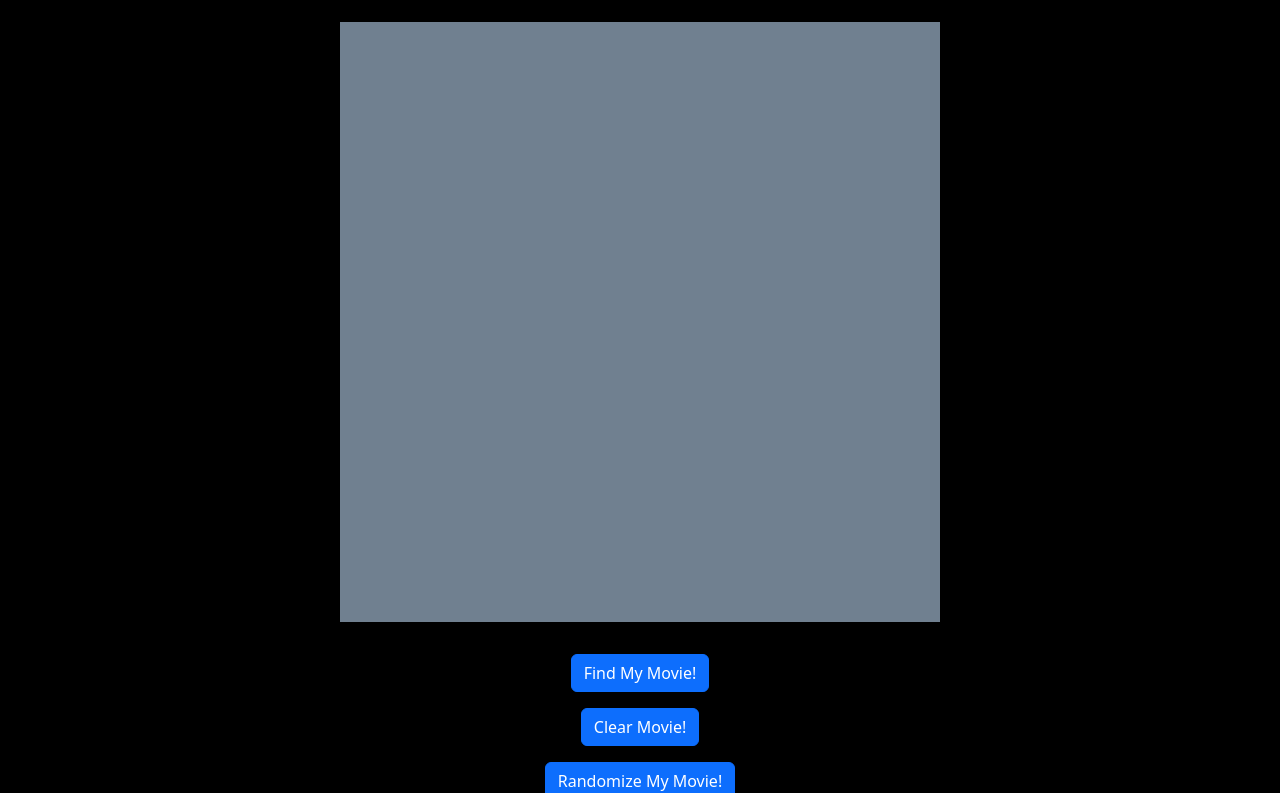
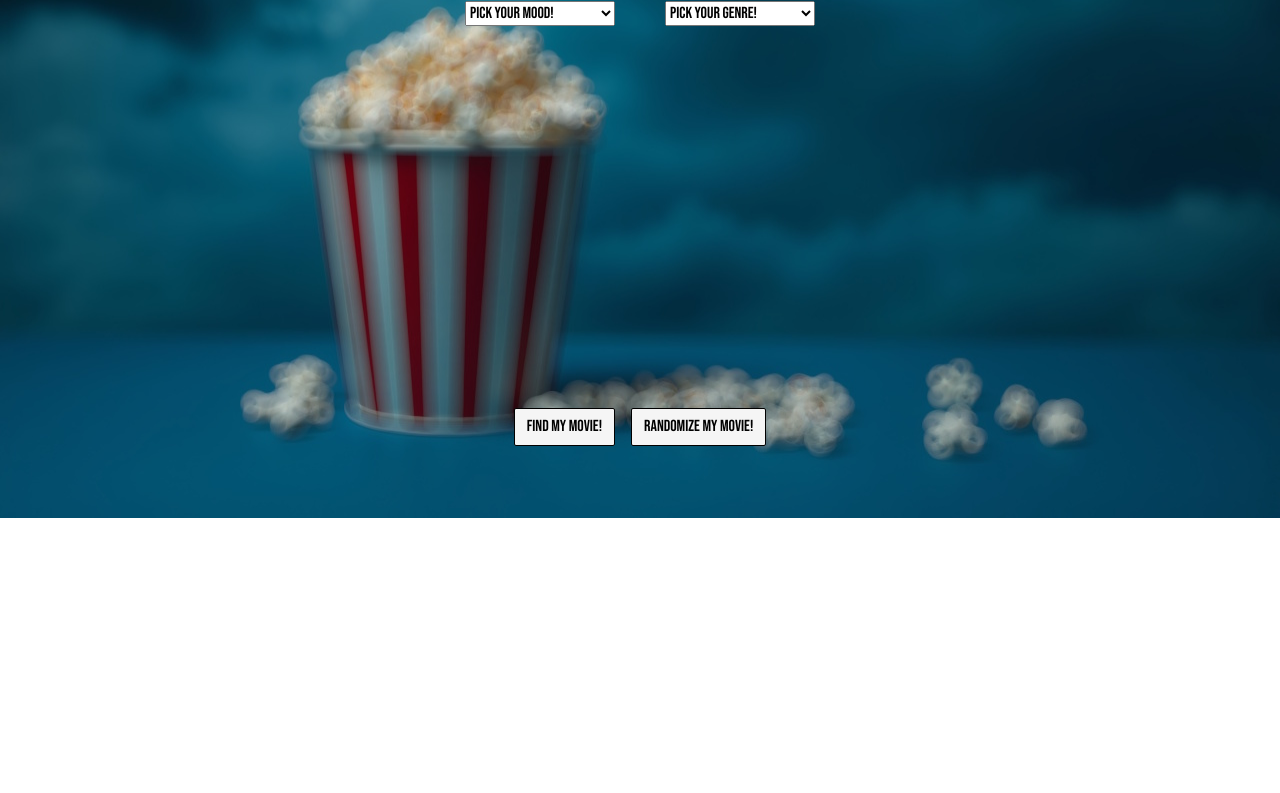
Before and after one commit to Rabbsen/the-movie-generator, a plain HTML site: page index.html in a window 1280 px wide. Shown: the part 157-950 px from the top of the page. After the commit the page ends 800 px from the top, so only its background shows below. Drawn offline with nearby package versions, Linux system fonts and the light colour scheme.

Commit message:
added more styling and fix to html,css

```diff
--- a/assets/css/style.css
+++ b/assets/css/style.css
@@ -1,10 +1,27 @@
+/* google Fonts */
+
+.bebas-neue-regular {
+  font-family: "Bebas Neue", sans-serif;
+  font-weight: 400;
+  font-style: normal;
+}
 
 body {
-    background-color: black;
+    background-image: url('../images/popcorn3.jpg');
+    font-family: "Bebas Neue", sans-serif;
+    background-size:cover;
+    background-position: center;
+    background-repeat:no-repeat;
+    height:100%;
+    text-shadow: 2px 5px 5px black;
+
 }
 
 .header {
-    color:slategray;
+    color:whitesmoke;
+    height:100px;
+    font-size:100px;
+    padding:50px;
 }
 
 .divbox {
@@ -19,20 +36,41 @@ body {
 .buttonbox {
     display:flex;
     justify-content: center;
-    flex-direction:column;
-    align-items:center;
+    flex-direction:row;
 }
 
 .diverino {
-    width:600px;
-    height:600px;
-    background-color: slategrey;
+    width:100%;
+    max-width:600px;
+    min-height:300px;
     justify-content:center;
     align-items:center;
 }
 
+#movieDisplay {
+    max-width:600px;
+    width:100%;
+    max-height:600px;
+    justify-content:center;
+    align-items:center;
+    padding:15px;
+    color:whitesmoke;
+    letter-spacing: 1.5px;
+}
+#movieDisplay p {
+    font-size:larger;
+}
+
 .buttonbox > .btn {
     margin:0.5em;
+    background-color:whitesmoke;
+    color:black;
+    border-color:black;
+    border-radius: 2px;
+}
+
+.btn:hover {
+    background-color:grey;
 }
 
 /* styling regarding the Options section */
@@ -46,13 +84,13 @@ body {
     display: flex;
     width:150px;
     height:25px;
+    margin-left:50px;
 }
 .optdiv {
     display:flex;
     flex-direction:row;
     justify-content: center;
-    padding:25px;
-    justify-content: space-evenly;
+    padding:50px;
 }
 
 /* --------------------------------------------- */
--- a/assets/js/script.js
+++ b/assets/js/script.js
@@ -10,8 +10,10 @@ const genreSelect =
 document.getElementById("genre");
 const findMovie =
 document.getElementById("findMovie");
-const movieDispaly =
+const movieDisplay =
 document.getElementById("movieDisplay");
+const randomMovie =
+document.getElementById("randomMovie");
 
 //Matching mood+genre
 
@@ -22,6 +24,9 @@ function getMatch(mood, genre) {
         return "Romance";
     if (mood === "Happy" && genre === "Romantic")
         return "romance";
+    if (mood === "" && genre === "")
+        return "random";
+
 
     return genre;
 }
@@ -74,7 +79,7 @@ findMovie.addEventListener("click", async () => {
 
         ${detailsData.Poster && detailsData.Poster !== "N/A" ?
             `<img src="${detailsData.Poster}" alt="Poster for ${detailsData.Title}"
-            style="max-width:400px;" style="max-heigth:400px;">`
+            style="max-width:400px;max-height:300px;object-fit:contain;">`
                 : ""
         }`;
     } catch (error) {
--- a/index.html
+++ b/index.html
@@ -11,10 +11,14 @@
         <link href="https://cdn.jsdelivr.net/npm/bootstrap@5.3.8/dist/css/bootstrap.min.css" rel="stylesheet" integrity="sha384-sRIl4kxILFvY47J16cr9ZwB07vP4J8+LH7qKQnuqkuIAvNWLzeN8tE5YBujZqJLB" crossorigin="anonymous">
         <!-- link for styling -->
         <link rel="stylesheet" href="assets/css/style.css">
+        <!-- Google Font -->
+        <link rel="preconnect" href="https://fonts.googleapis.com">
+        <link rel="preconnect" href="https://fonts.gstatic.com" crossorigin>
+        <link href="https://fonts.googleapis.com/css2?family=Bebas+Neue&family=Fugaz+One&family=Roboto+Condensed:ital,wght@0,100..900;1,100..900&display=swap" rel="stylesheet">
     </head>
     <body>
         <!-- Header -->
-        <h1 class="text-center p-4">The Movie Picker</h1>
+        <h1 class="text-center p-4 header">The Movie Picker</h1>
         <!-- Movie area -->
         <section class="section">
             <div class="optdiv container">
@@ -26,19 +30,19 @@
                 </select>
                 <select class="select2" id="genre">
                     <option value="">Pick your Genre!</option>
-                    <option value="Sci-fi">Science Fiction</option>
-                    <option value="horror">Horror</option>
+                    <option value="Romantic">Romance</option>
+                    <option value="Comedy">Comedy</option>
                 </select>
             </div>
-            <div class="divbox container" id="movieDisplay">
+            <div class="divbox container">
                 <div class="text-center diverino">
+                    <div id="movieDisplay">
 
+                    </div>
                 </div>
-
             </div>
             <div class="buttonbox m-4">
                 <button type="button" class="btn btn-primary" id="findMovie">Find My Movie!</button>
-                <button type="button" class="btn btn-primary" id="clearMovie">Clear Movie!</button>
                 <button type="button" class="btn btn-primary" id="randomMovie">Randomize My Movie!</button>
             </div>
         </section>
```
Also changed, not shown: assets/images/popcorn.jpg (added), assets/images/popcorn2.jpg (added), assets/images/popcorn3.jpg (added).
